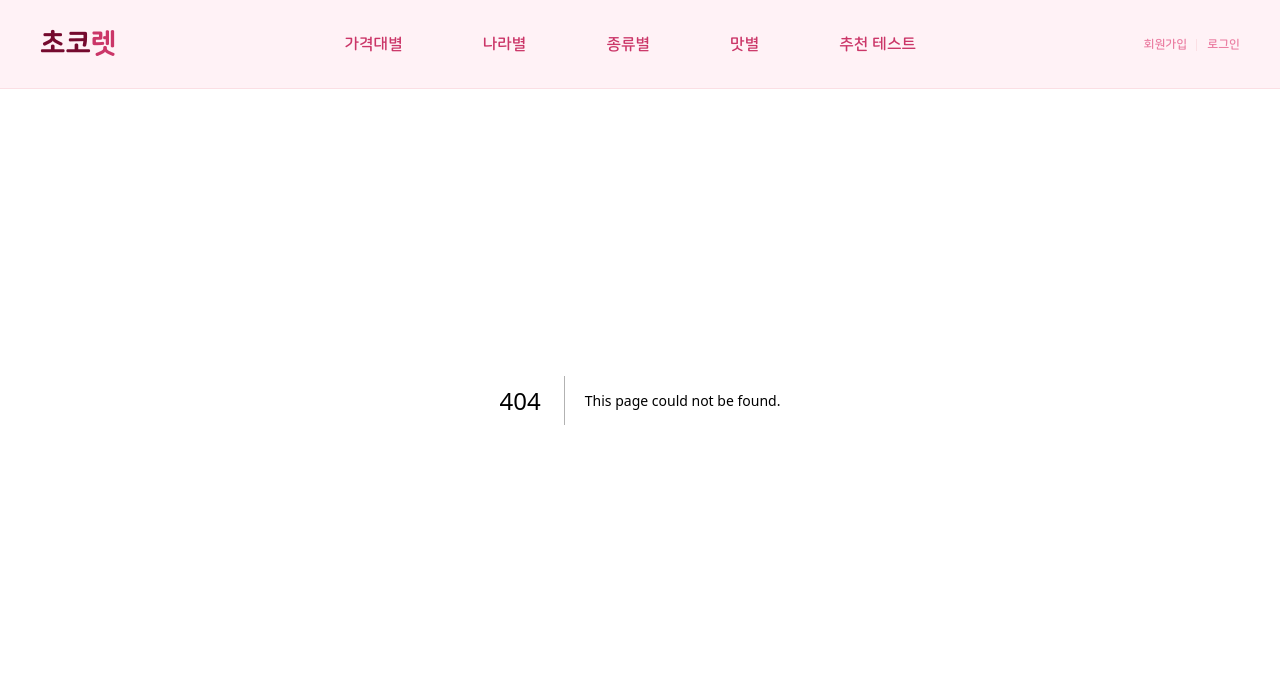
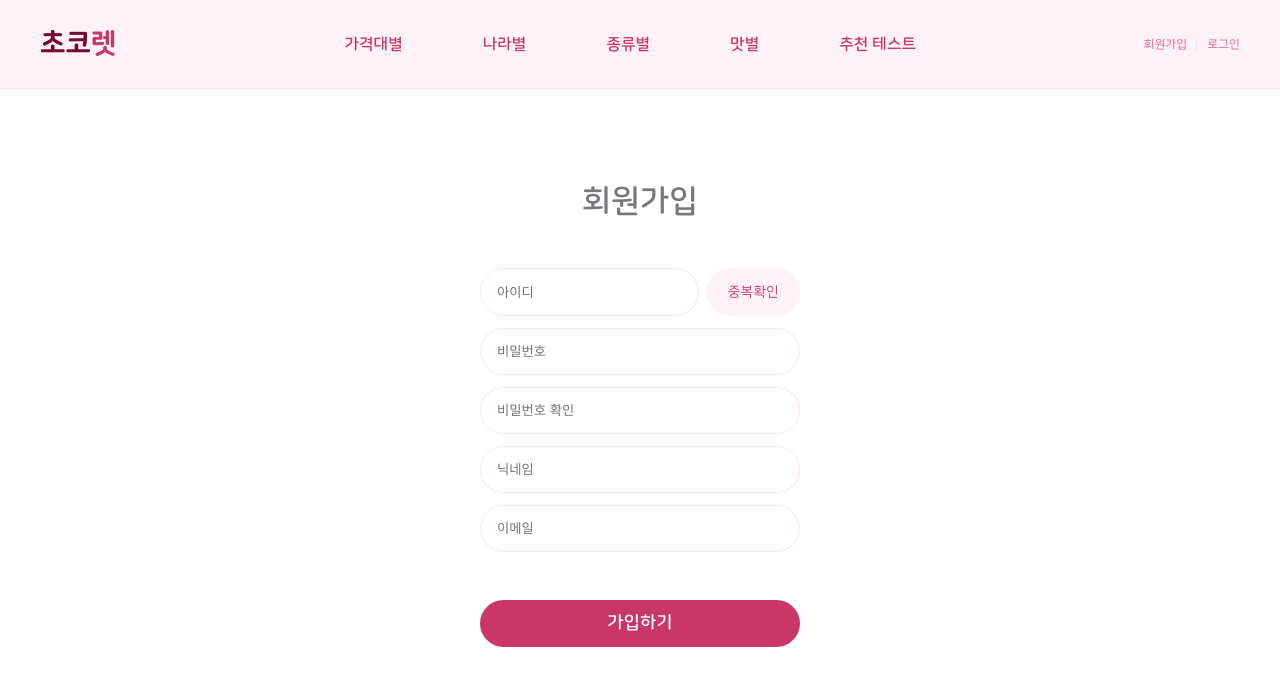
Before and after one commit to soheeyeo/Choco_Let, a Next.js app: page /join in a window 1280 px wide. Before the commit this address had no page. Shown: the top 686 px of the page. Built offline with nearby package versions, Linux system fonts and the light colour scheme.

Commit message:
:lipstick: Implement join page UI

```diff
--- /dev/null
+++ b/app/join/JoinForm.js
@@ -0,0 +1,48 @@
+export default function JoinForm({ styles }) {
+    return (
+        <form className="account_form">
+            <div className={styles.id_container}>
+                <input
+                    type="text"
+                    id="id"
+                    name="id"
+                    placeholder="아이디"
+                    className="account_input"
+                />
+                <button className={styles.check_id}>중복확인</button>
+            </div>
+
+            <input
+                type="password"
+                id="password"
+                name="password"
+                placeholder="비밀번호"
+                className="account_input"
+            />
+            <input
+                type="password"
+                id="password_check"
+                name="password_check"
+                placeholder="비밀번호 확인"
+                className="account_input"
+            />
+            <input
+                type="text"
+                id="user_name"
+                name="user_name"
+                placeholder="닉네임"
+                className="account_input"
+            />
+            <input
+                type="email"
+                id="email"
+                name="email"
+                placeholder="이메일"
+                className="account_input"
+            />
+            <button type="submit" className={`submit_btn ${styles.join_btn}`}>
+                가입하기
+            </button>
+        </form>
+    );
+}
--- /dev/null
+++ b/app/join/join.module.css
@@ -0,0 +1,18 @@
+.id_container {
+    display: flex;
+    flex: 2 1 auto;
+    gap: 7px;
+}
+
+.check_id {
+    padding: 16px 15px;
+    font-size: 14px;
+    width: 40%;
+    color: var(--main-color);
+    background-color: var(--sub-color);
+    border-radius: 41px;
+}
+
+.join_btn {
+    margin-top: 36px;
+}
--- /dev/null
+++ b/app/join/page.js
@@ -0,0 +1,13 @@
+import styles from "./join.module.css";
+import JoinForm from "./JoinForm";
+
+export default function Join() {
+    return (
+        <main>
+            <section className="account_section">
+                <h1 className="h1_tit">회원가입</h1>
+                <JoinForm styles={styles} />
+            </section>
+        </main>
+    );
+}
--- a/app/login/page.js
+++ b/app/login/page.js
@@ -5,9 +5,7 @@ export default function Login() {
     return (
         <main>
             <section className="account_section">
-                <h1 className="h1_tit" styles={styles}>
-                    로그인
-                </h1>
+                <h1 className="h1_tit">로그인</h1>
                 <LoginForm styles={styles} />
                 <div>
                     <button className={styles.join_link_btn}>회원가입</button>
```
